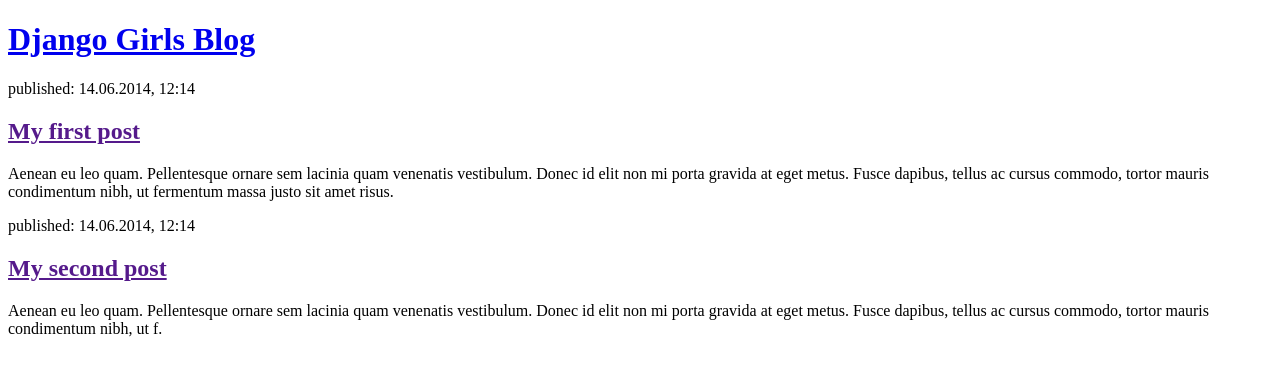
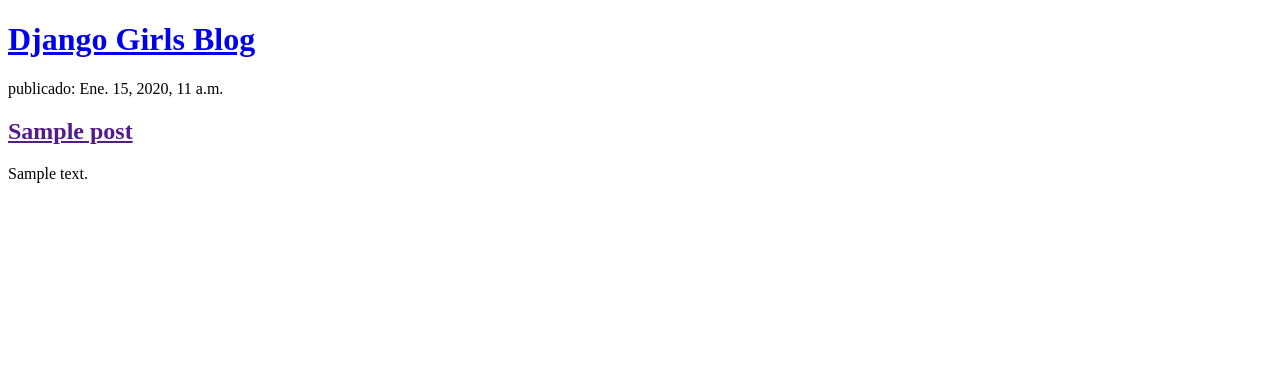
Before and after one commit to raquel36/my-first-blog, a Django app: page / in a window 1280 px wide. Shown: the top 376 px of the page. Run offline with Django 3.2, Linux system fonts and the light colour scheme; tables that the repository leaves empty hold one stand-in row (values such as "Sample post").

Commit message:
mostrar post desde base de datos.

```diff
--- a/blog/templates/blog/post_list.html
+++ b/blog/templates/blog/post_list.html
@@ -13,20 +13,15 @@
         <h1><a href="/">Django Girls Blog</a></h1>
     </div>
 
+    {% for post in posts %}
     <div>
-        <p>published: 14.06.2014, 12:14</p>
-        <h2><a href="">My first post</a></h2>
-        <p>Aenean eu leo quam. Pellentesque ornare sem lacinia quam venenatis vestibulum. Donec id elit non mi porta
-            gravida at eget metus. Fusce dapibus, tellus ac cursus commodo, tortor mauris condimentum nibh, ut fermentum
-            massa justo sit amet risus.</p>
+        <p> publicado: {{ post.published_date }}</p>
+        <h2><a href="">{{ post.title }}</a></h2>
+        <p>{{ post.text|linebreaksbr }}</p>
     </div>
+    {% endfor %}
 
-    <div>
-        <p>published: 14.06.2014, 12:14</p>
-        <h2><a href="">My second post</a></h2>
-        <p>Aenean eu leo quam. Pellentesque ornare sem lacinia quam venenatis vestibulum. Donec id elit non mi porta
-            gravida at eget metus. Fusce dapibus, tellus ac cursus commodo, tortor mauris condimentum nibh, ut f.</p>
-    </div>
+
 </body>
 
 </html>
--- a/blog/views.py
+++ b/blog/views.py
@@ -1,5 +1,8 @@
 from django.shortcuts import render
+from django.utils import timezone
+from .models import Post
 
 def post_list(request):
+    posts = Post.objects.filter(published_date__lte=timezone.now()).order_by('published_date')
     # En linux la barra es al reves!!!
-    return render(request, 'blog\post_list.html', {})
+    return render(request, 'blog\post_list.html', {'posts': posts})
```
